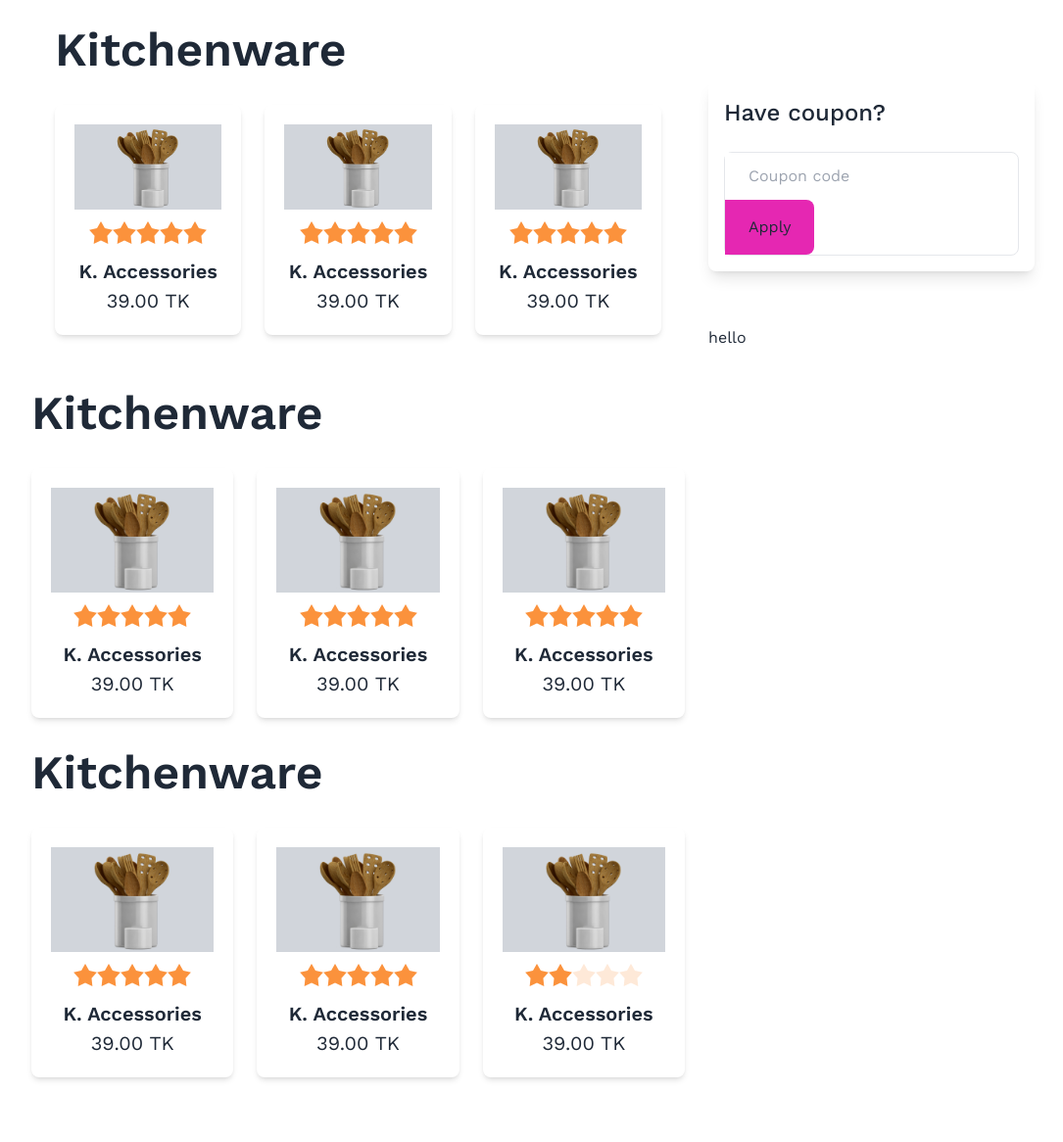
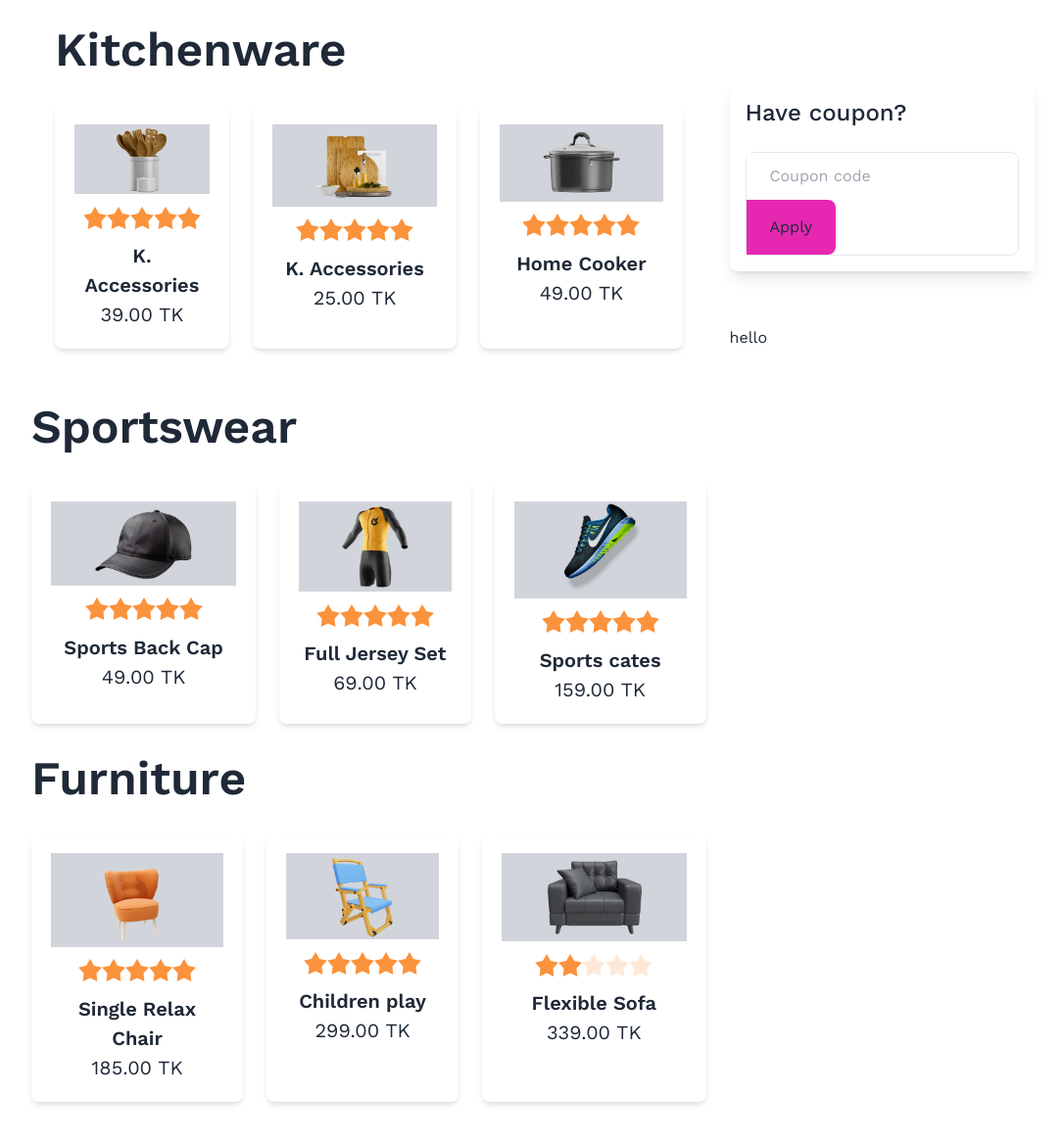
Before and after one commit to sarkarniloy102/summer-sale, a plain HTML site: page index.html in a window 1280 px wide. Shown: the part 784-1950 px from the top of the page at 98% size, without its empty margins (96-1181 px from the left). Drawn offline with nearby package versions, Linux system fonts and the light colour scheme.

Commit message:
complete product section

```diff
--- a/index.html
+++ b/index.html
@@ -75,7 +75,7 @@
                         <!-- card box 2 -->
                         <div class="text-center p-5 rounded-lg shadow-md">
                             <div class="bg-gray-300 px-10">
-                                <img class="mx-auto" src="images/prod1.png" alt="">
+                                <img class="mx-auto" src="images/prod2.png" alt="">
                             </div>
                             <!-- ratings -->
                             <div class="rating my-3">
@@ -86,12 +86,12 @@
                                 <input type="radio" name="rating-2" class="mask mask-star-2 bg-orange-400" />
                             </div>
                             <p class="text-[20px] font-semibold">K. Accessories</p>
-                            <p class="text-[20px]">39.00 TK</p>
+                            <p class="text-[20px]">25.00 TK</p>
                         </div>
                         <!-- card box 3 -->
                         <div class="text-center p-5 rounded-lg shadow-md">
                             <div class="bg-gray-300 px-10">
-                                <img class="mx-auto" src="images/prod1.png" alt="">
+                                <img class="mx-auto" src="images/prod3.png" alt="">
                             </div>
                             <!-- ratings -->
                             <div class="rating my-3">
@@ -101,21 +101,21 @@
                                 <input type="radio" name="rating-2" class="mask mask-star-2 bg-orange-400" />
                                 <input type="radio" name="rating-2" class="mask mask-star-2 bg-orange-400" />
                             </div>
-                            <p class="text-[20px] font-semibold">K. Accessories</p>
-                            <p class="text-[20px]">39.00 TK</p>
+                            <p class="text-[20px] font-semibold">Home Cooker</p>
+                            <p class="text-[20px]">49.00 TK</p>
                         </div>
                     </div>
 
                 </div>
                 <!-- product type 2 -->
                 <div>
-                    <h2 class="text-5xl font-semibold">Kitchenware</h2>
+                    <h2 class="text-5xl font-semibold">Sportswear</h2>
                     <!-- type 1 collection -->
                     <div class="flex flex-1 flex-col lg:flex-row justify-around gap-6 my-8">
                         <!-- card box 1 -->
                         <div class="text-center p-5 rounded-lg shadow-md">
                             <div class="bg-gray-300 px-10">
-                                <img class="mx-auto" src="images/prod1.png" alt="">
+                                <img class="mx-auto" src="images/prod4.png" alt="">
                             </div>
                             <!-- ratings -->
                             <div class="rating my-3">
@@ -125,13 +125,13 @@
                                 <input type="radio" name="rating-2" class="mask mask-star-2 bg-orange-400" />
                                 <input type="radio" name="rating-2" class="mask mask-star-2 bg-orange-400" />
                             </div>
-                            <p class="text-[20px] font-semibold">K. Accessories</p>
-                            <p class="text-[20px]">39.00 TK</p>
+                            <p class="text-[20px] font-semibold">Sports Back Cap</p>
+                            <p class="text-[20px]">49.00 TK</p>
                         </div>
                         <!-- card box 2 -->
                         <div class="text-center p-5 rounded-lg shadow-md">
                             <div class="bg-gray-300 px-10">
-                                <img class="mx-auto" src="images/prod1.png" alt="">
+                                <img class="mx-auto" src="images/prod5.png" alt="">
                             </div>
                             <!-- ratings -->
                             <div class="rating my-3">
@@ -141,13 +141,13 @@
                                 <input type="radio" name="rating-2" class="mask mask-star-2 bg-orange-400" />
                                 <input type="radio" name="rating-2" class="mask mask-star-2 bg-orange-400" />
                             </div>
-                            <p class="text-[20px] font-semibold">K. Accessories</p>
-                            <p class="text-[20px]">39.00 TK</p>
+                            <p class="text-[20px] font-semibold">Full Jersey Set</p>
+                            <p class="text-[20px]">69.00 TK</p>
                         </div>
                         <!-- card box 3 -->
                         <div class="text-center p-5 rounded-lg shadow-md">
                             <div class="bg-gray-300 px-10">
-                                <img class="mx-auto" src="images/prod1.png" alt="">
+                                <img class="mx-auto" src="images/prod6.png" alt="">
                             </div>
                             <!-- ratings -->
                             <div class="rating my-3">
@@ -157,21 +157,21 @@
                                 <input type="radio" name="rating-2" class="mask mask-star-2 bg-orange-400" />
                                 <input type="radio" name="rating-2" class="mask mask-star-2 bg-orange-400" />
                             </div>
-                            <p class="text-[20px] font-semibold">K. Accessories</p>
-                            <p class="text-[20px]">39.00 TK</p>
+                            <p class="text-[20px] font-semibold">Sports cates</p>
+                            <p class="text-[20px]">159.00 TK</p>
                         </div>
                     </div>
 
                 </div>
                 <!-- product type 3 -->
                 <div>
-                    <h2 class="text-5xl font-semibold">Kitchenware</h2>
+                    <h2 class="text-5xl font-semibold">Furniture</h2>
                     <!-- type 1 collection -->
                     <div class="flex flex-1 flex-col lg:flex-row justify-around gap-6 my-8">
                         <!-- card box 1 -->
                         <div class="text-center p-5 rounded-lg shadow-md">
                             <div class="bg-gray-300 px-10">
-                                <img class="mx-auto" src="images/prod1.png" alt="">
+                                <img class="mx-auto" src="images/prod7.png" alt="">
                             </div>
                             <!-- ratings -->
                             <div class="rating my-3">
@@ -181,13 +181,13 @@
                                 <input type="radio" name="rating-2" class="mask mask-star-2 bg-orange-400" />
                                 <input type="radio" name="rating-2" class="mask mask-star-2 bg-orange-400" />
                             </div>
-                            <p class="text-[20px] font-semibold">K. Accessories</p>
-                            <p class="text-[20px]">39.00 TK</p>
+                            <p class="text-[20px] font-semibold">Single Relax Chair</p>
+                            <p class="text-[20px]">185.00 TK</p>
                         </div>
                         <!-- card box 2 -->
                         <div class="text-center p-5 rounded-lg shadow-md">
                             <div class="bg-gray-300 px-10">
-                                <img class="mx-auto" src="images/prod1.png" alt="">
+                                <img class="mx-auto" src="images/prod8.png" alt="">
                             </div>
                             <!-- ratings -->
                             <div class="rating my-3">
@@ -197,13 +197,13 @@
                                 <input type="radio" name="rating-2" class="mask mask-star-2 bg-orange-400" />
                                 <input type="radio" name="rating-2" class="mask mask-star-2 bg-orange-400" />
                             </div>
-                            <p class="text-[20px] font-semibold">K. Accessories</p>
-                            <p class="text-[20px]">39.00 TK</p>
+                            <p class="text-[20px] font-semibold">Children play</p>
+                            <p class="text-[20px]">299.00 TK</p>
                         </div>
                         <!-- card box 3 -->
                         <div class="text-center p-5 rounded-lg shadow-md">
                             <div class="bg-gray-300 px-10">
-                                <img class="mx-auto" src="images/prod1.png" alt="">
+                                <img class="mx-auto" src="images/prod9.png" alt="">
                             </div>
                             <!-- ratings -->
                             <div class="rating my-3">
@@ -213,8 +213,8 @@
                                 <input type="radio" name="rating-2" class="mask mask-star-2 bg-orange-400" />
                                 <input type="radio" name="rating-2" class="mask mask-star-2 bg-orange-400" />
                             </div>
-                            <p class="text-[20px] font-semibold">K. Accessories</p>
-                            <p class="text-[20px]">39.00 TK</p>
+                            <p class="text-[20px] font-semibold">Flexible Sofa</p>
+                            <p class="text-[20px]">339.00 TK</p>
                         </div>
                     </div>
 
@@ -225,7 +225,7 @@
             <!-- cart container -->
             <div class=" flex flex-col mt-20">
                 <!-- voucher -->
-                <div class="rounded-lg shadow-lg  bg-white p-4 mb-14">
+                <div class="rounded-l-lg shadow-lg  bg-white p-4 mb-14">
                     <h4 class="text-2xl font-medium mb-6">Have coupon?</h4>
                     <div class="border rounded-lg">
                         <input class="border-hidden px-6 py-3" type="text" placeholder="Coupon code" name="" id="">
```
